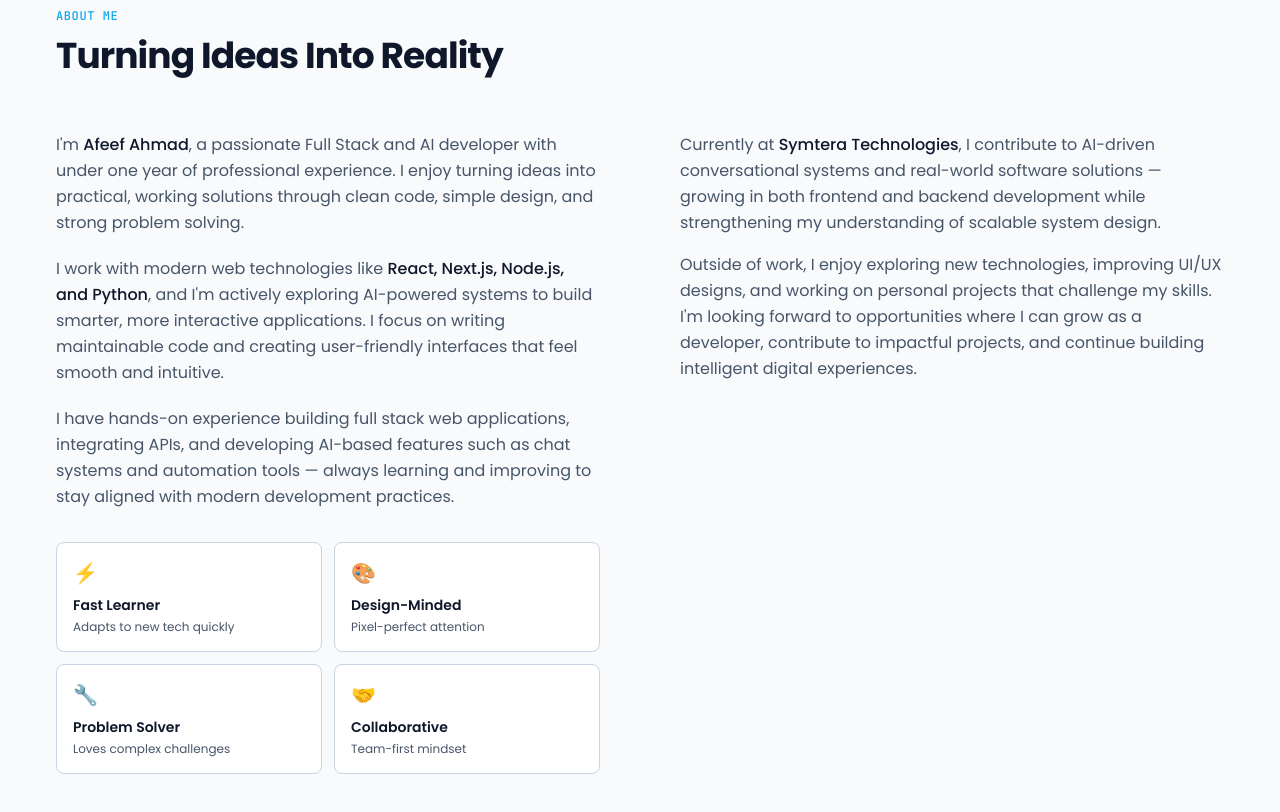
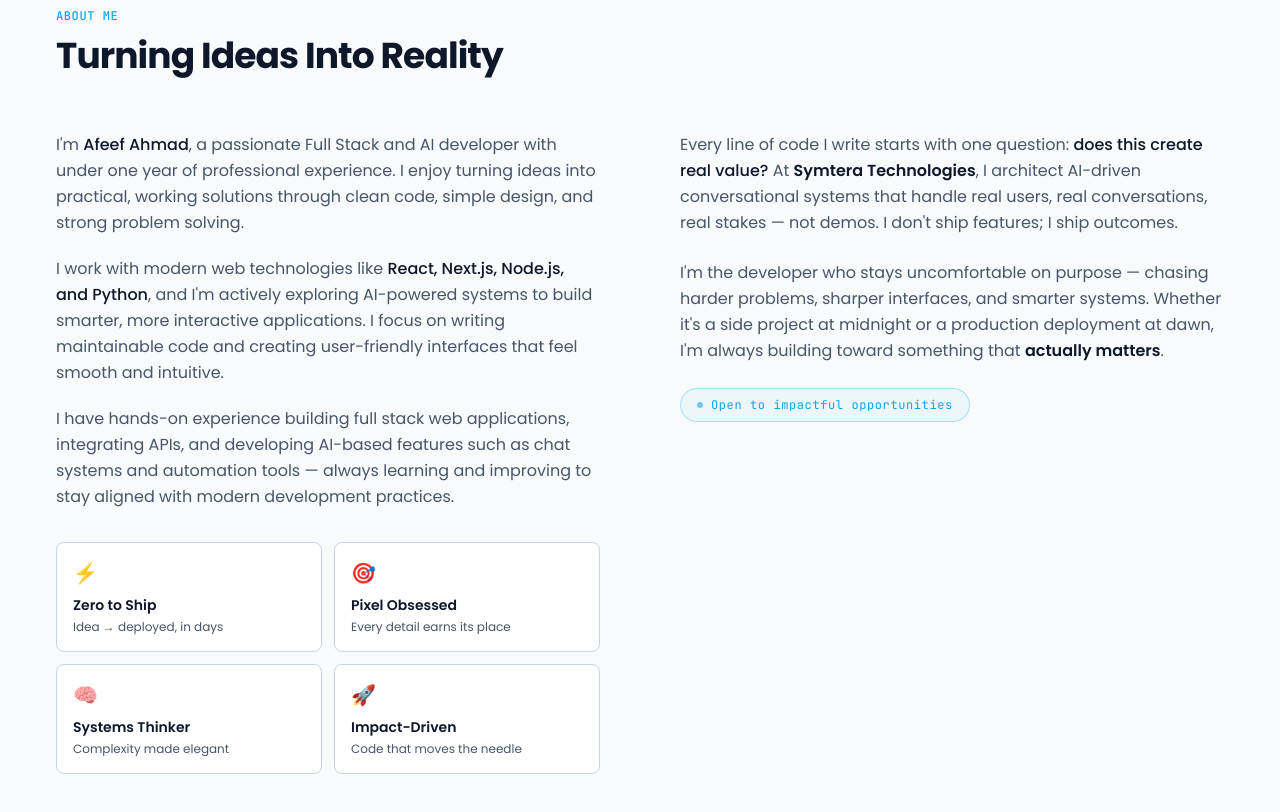
Before and after one commit to afeefahmad/Afeef-Portfolio, a Next.js app: page / in a window 1280 px wide. Shown: the part 920-1732 px from the top of the page. Built offline with nearby package versions, Linux system fonts and the light colour scheme.

Commit message:
content: upgrade about section trait cards and right column copy

```diff
--- a/app/page.tsx
+++ b/app/page.tsx
@@ -113,10 +113,10 @@ function AboutSection() {
 
           <div className="grid grid-cols-2 gap-3">
             {[
-              { icon: "⚡", label: "Fast Learner", val: "Adapts to new tech quickly" },
-              { icon: "🎨", label: "Design-Minded", val: "Pixel-perfect attention" },
-              { icon: "🔧", label: "Problem Solver", val: "Loves complex challenges" },
-              { icon: "🤝", label: "Collaborative", val: "Team-first mindset" },
+              { icon: "⚡", label: "Zero to Ship", val: "Idea → deployed, in days" },
+              { icon: "🎯", label: "Pixel Obsessed", val: "Every detail earns its place" },
+              { icon: "🧠", label: "Systems Thinker", val: "Complexity made elegant" },
+              { icon: "🚀", label: "Impact-Driven", val: "Code that moves the needle" },
             ].map((item) => (
               <div
                 key={item.label}
@@ -130,13 +130,20 @@ function AboutSection() {
           </div>
         </div>
 
-        <div className="space-y-4">
+        <div className="space-y-6">
           <p className="text-base text-[var(--muted)] leading-relaxed">
-            Currently at <strong className="text-[var(--text)] font-medium">Symtera Technologies</strong>, I contribute to AI-driven conversational systems and real-world software solutions — growing in both frontend and backend development while strengthening my understanding of scalable system design.
+            Every line of code I write starts with one question:{" "}
+            <em className="text-[var(--text)] not-italic font-medium">does this create real value?</em>{" "}
+            At <strong className="text-[var(--text)] font-semibold">Symtera Technologies</strong>, I architect AI-driven conversational systems that handle real users, real conversations, real stakes — not demos. I don&apos;t ship features; I ship outcomes.
           </p>
           <p className="text-base text-[var(--muted)] leading-relaxed">
-            Outside of work, I enjoy exploring new technologies, improving UI/UX designs, and working on personal projects that challenge my skills. I&apos;m looking forward to opportunities where I can grow as a developer, contribute to impactful projects, and continue building intelligent digital experiences.
+            I&apos;m the developer who stays uncomfortable on purpose — chasing harder problems, sharper interfaces, and smarter systems. Whether it&apos;s a side project at midnight or a production deployment at dawn, I&apos;m always building toward something that{" "}
+            <strong className="text-[var(--text)] font-semibold">actually matters</strong>.
           </p>
+          <div className="inline-flex items-center gap-2 px-4 py-2 rounded-full border border-[var(--accent)]/30 bg-[var(--accent)]/5 text-[var(--accent)] text-xs font-mono tracking-wider">
+            <span className="w-1.5 h-1.5 rounded-full bg-[var(--accent)] animate-pulse" />
+            Open to impactful opportunities
+          </div>
         </div>
       </div>
     </section>
```
